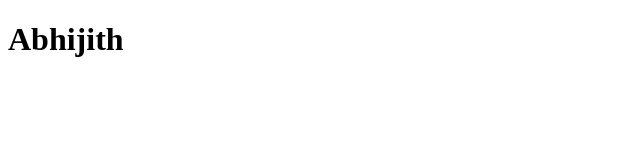
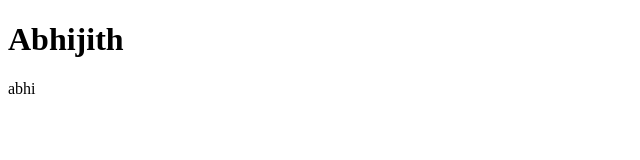
Before and after one commit to Abhijith792001/gitstudy, a plain HTML site: page index.html in a window 1280 px wide. Shown: the full height of the page, 0-640 px from the left. Drawn offline with Linux system fonts and the light colour scheme.

Commit message:
p tag add

```diff
--- a/index.html
+++ b/index.html
@@ -7,5 +7,6 @@
 </head>
 <body>
     <h1>Abhijith</h1>
+    <p>abhi</p>
 </body>
 </html>
```
